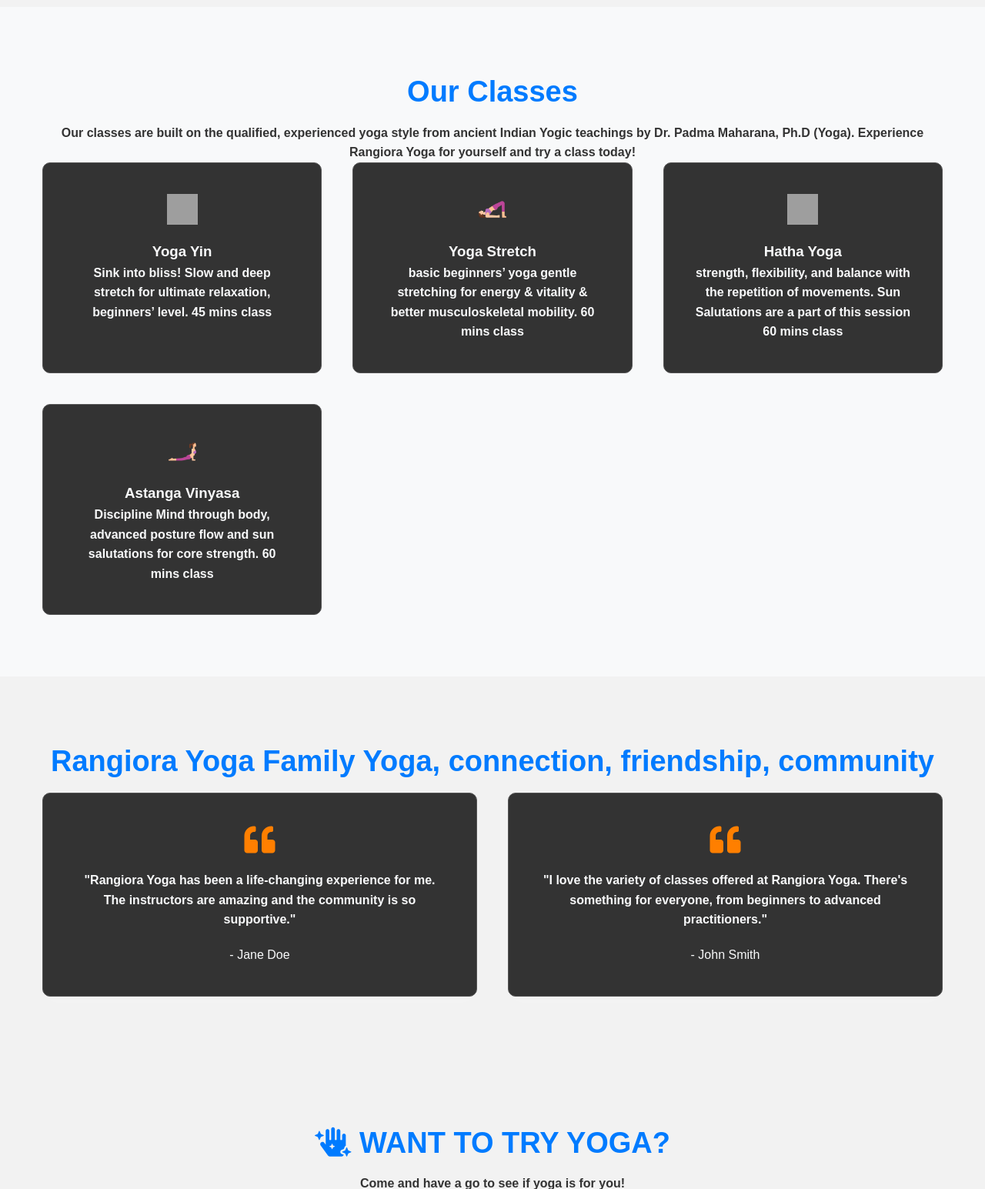
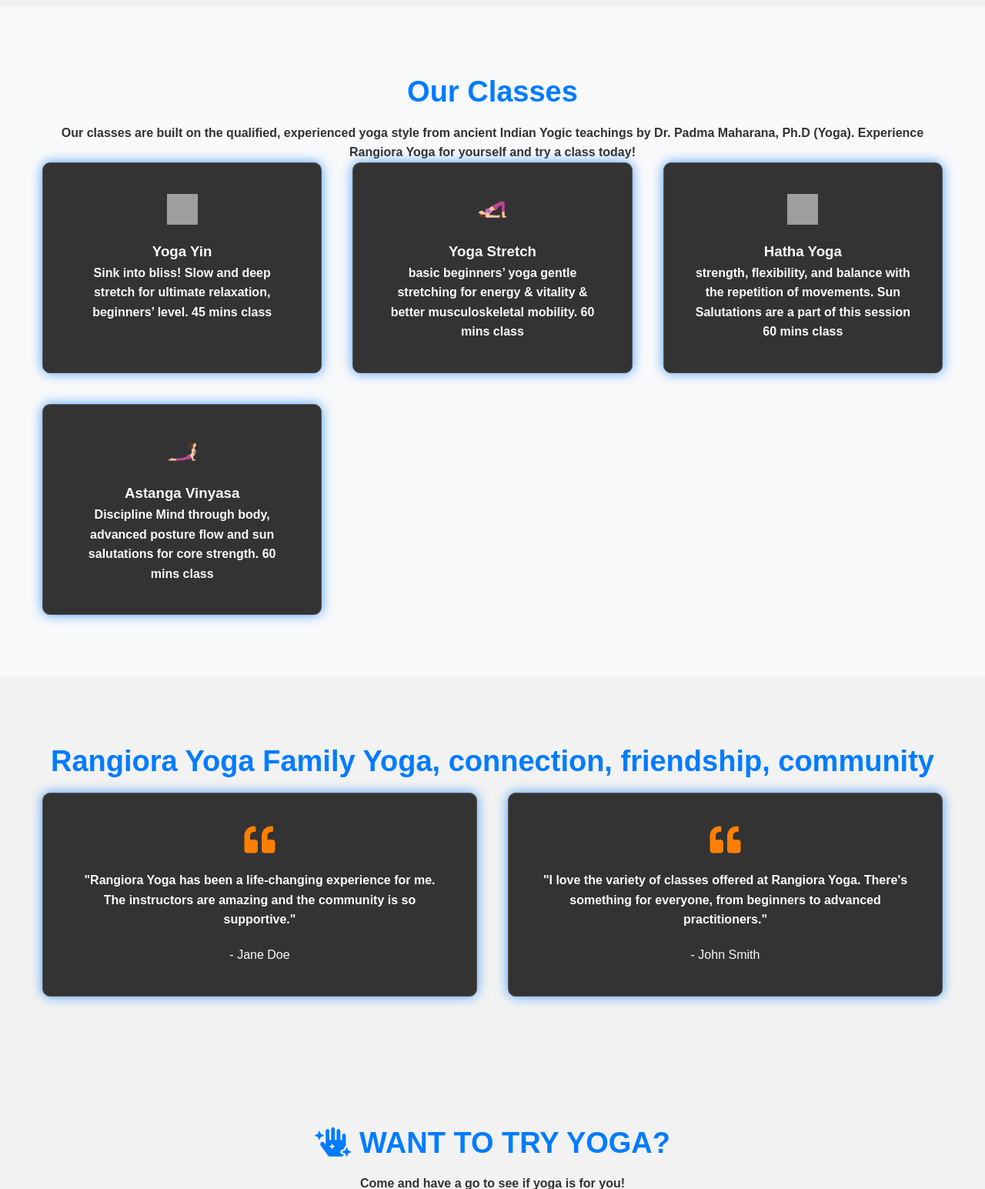
Before and after one commit to rmoharana038/rangiorayoga, a PHP site: page / in a window 1280 px wide. Shown: the part 851-2396 px from the top of the page at 77% size. Run offline with PHP 8.4, Linux system fonts and the light colour scheme; grey boxes are pictures that could not be loaded.

Commit message:
Feat: Add blue LED backlit effect to card borders

```diff
--- a/assets/css/style.css
+++ b/assets/css/style.css
@@ -259,8 +259,8 @@ h2 {
     padding: 40px;
     border-radius: 10px;
     border: 1px solid #555; /* Darker border */
-    box-shadow: 0 8px 20px rgba(255, 255, 255, 0.15); /* Lighter shadow */
-    transition: transform 0.3s ease;
+    box-shadow: 0 0 15px rgba(0, 123, 255, 0.7), 0 8px 20px rgba(255, 255, 255, 0.15); /* Blue LED glow + existing shadow */
+    transition: transform 0.3s ease, box-shadow 0.3s ease; /* Added box-shadow to transition */
     position: relative;
     overflow: hidden;
     z-index: 1;
@@ -322,8 +322,8 @@ h2 {
     padding: 40px;
     border-radius: 10px;
     border: 1px solid #555; /* Darker border */
-    box-shadow: 0 8px 20px rgba(255, 255, 255, 0.15); /* Lighter shadow */
-    transition: transform 0.3s ease;
+    box-shadow: 0 0 15px rgba(0, 123, 255, 0.7), 0 8px 20px rgba(255, 255, 255, 0.15); /* Blue LED glow + existing shadow */
+    transition: transform 0.3s ease, box-shadow 0.3s ease; /* Added box-shadow to transition */
     position: relative;
     overflow: hidden;
     z-index: 1;
```
